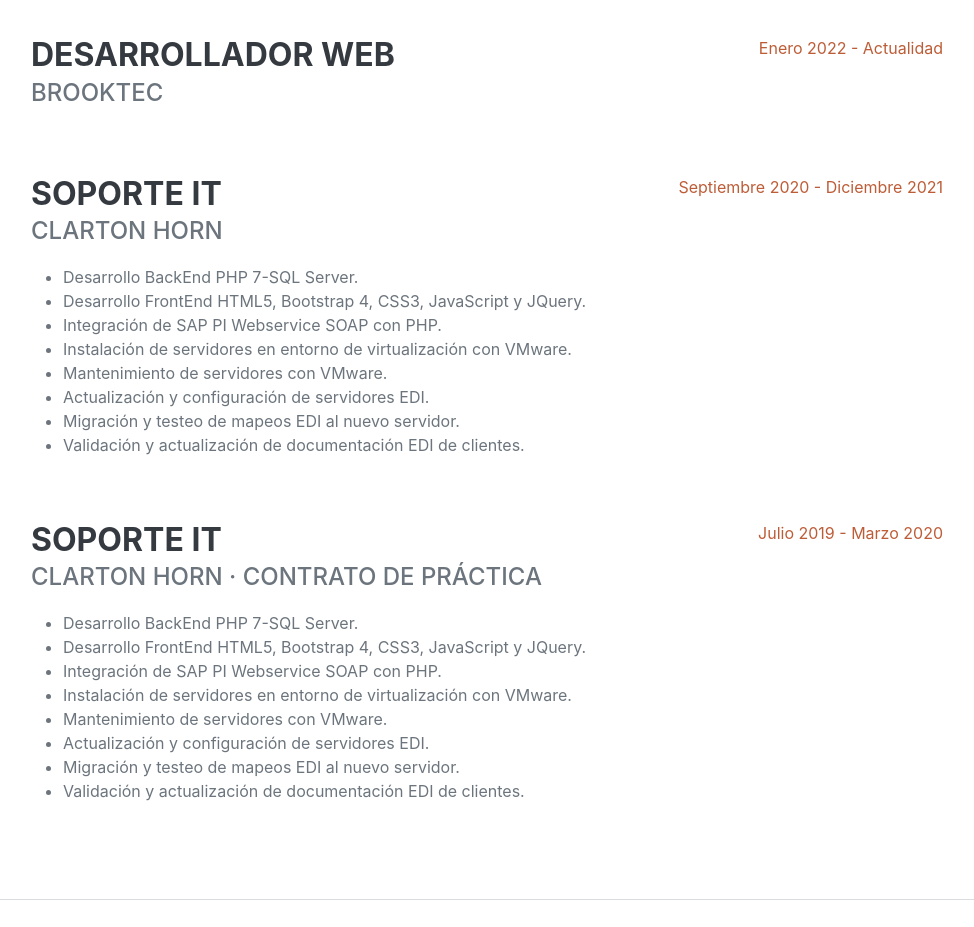
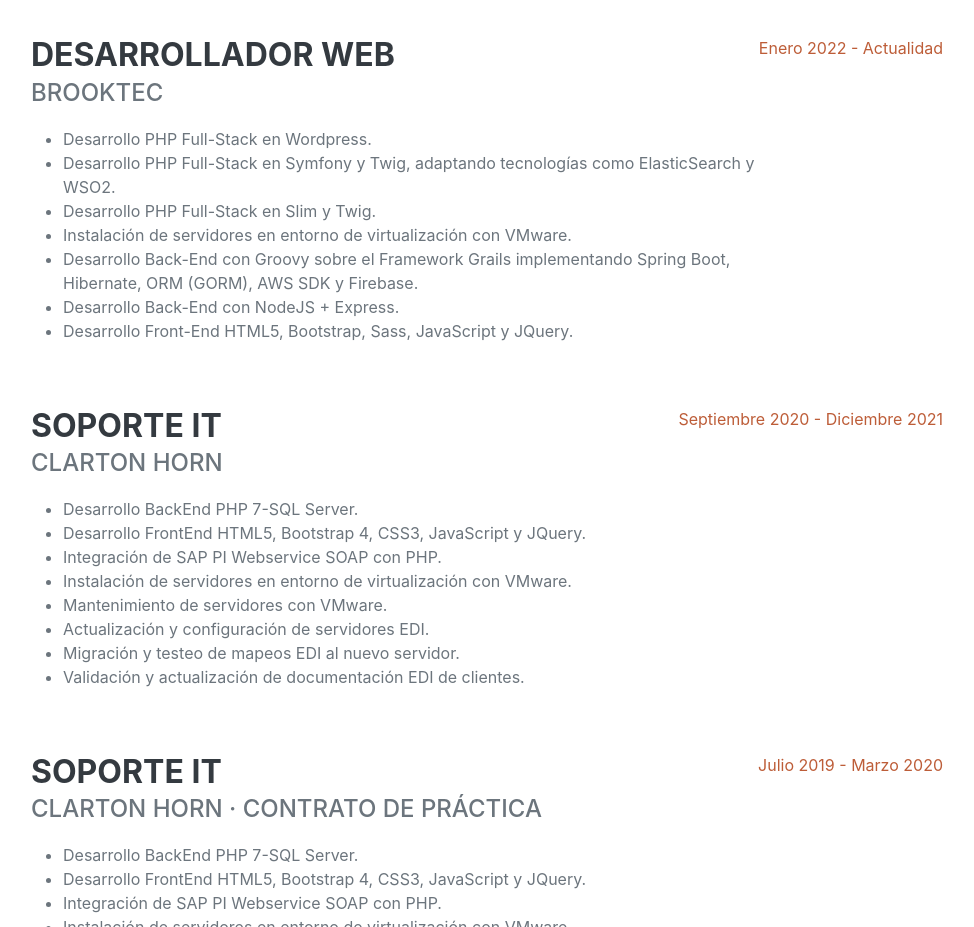
Before and after one commit to DiegoERuiz/CV, a plain HTML site: page index.html in a window 1280 px wide. Shown: the part 960-1887 px from the top of the page, without its empty margins (289-1263 px from the left). Drawn offline with nearby package versions, Linux system fonts and the light colour scheme; a web font is replaced by a local one.

Commit message:
Update experience

```diff
--- a/index.html
+++ b/index.html
@@ -62,6 +62,15 @@
                         <div class="flex-grow-1">
                             <h3 class="mb-0">Desarrollador web</h3>
                             <div class="subheading mb-3">Brooktec</div>
+                            <ul>
+                                <li>Desarrollo PHP Full-Stack en Wordpress.</li>
+                                <li>Desarrollo PHP Full-Stack en Symfony y Twig, adaptando tecnologías como ElasticSearch y WSO2.</li>
+                                <li>Desarrollo PHP Full-Stack en Slim y Twig.</li>
+                                <li>Instalación de servidores en entorno de virtualización con VMware.</li>
+                                <li>Desarrollo Back-End con Groovy sobre el Framework Grails implementando Spring Boot, Hibernate, ORM (GORM), AWS SDK y Firebase.</li>
+                                <li>Desarrollo Back-End con NodeJS + Express.</li>
+                                <li>Desarrollo Front-End HTML5, Bootstrap, Sass, JavaScript y JQuery.</li>
+                            </ul>
                         </div>
                         <div class="flex-shrink-0"><span class="text-primary">Enero 2022 - Actualidad</span></div>
                     </div>
```
